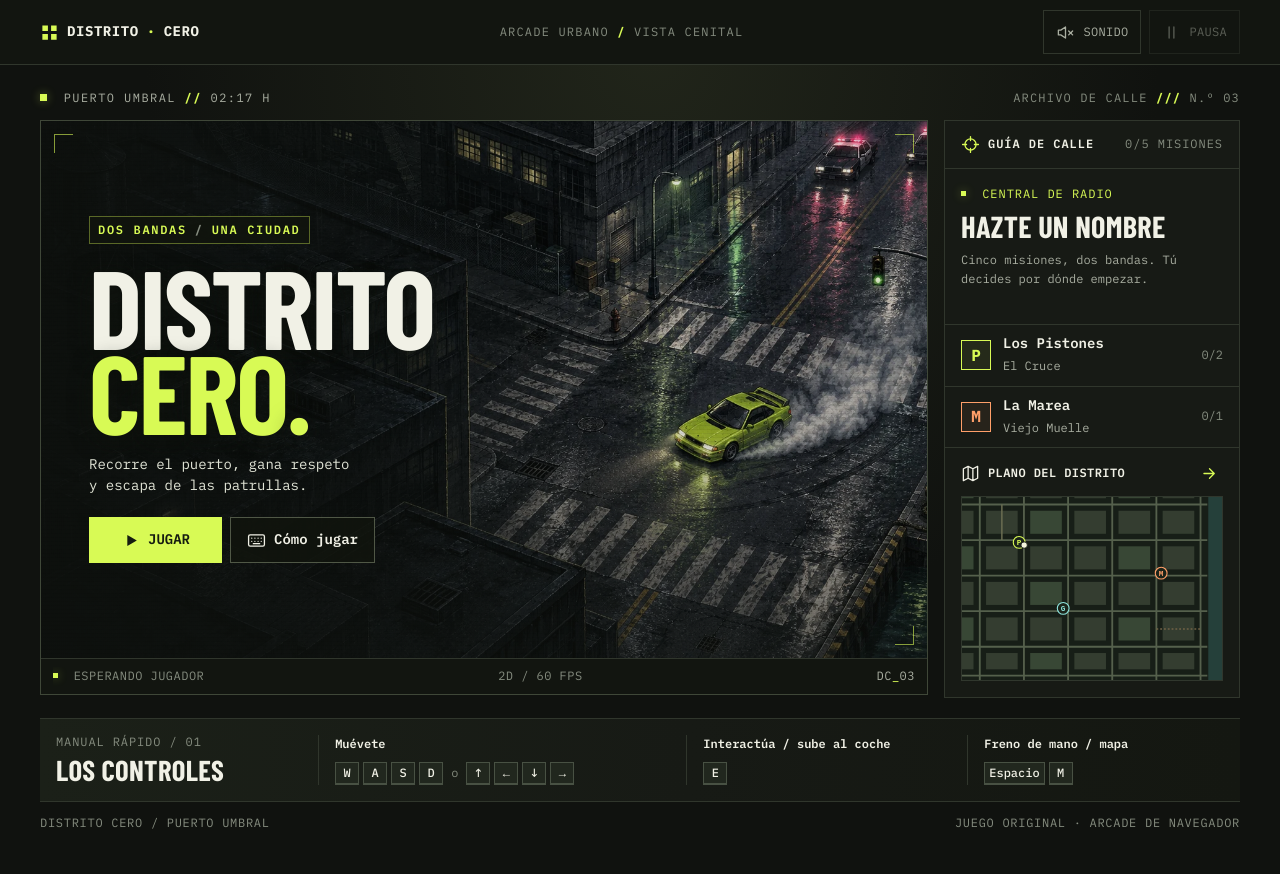
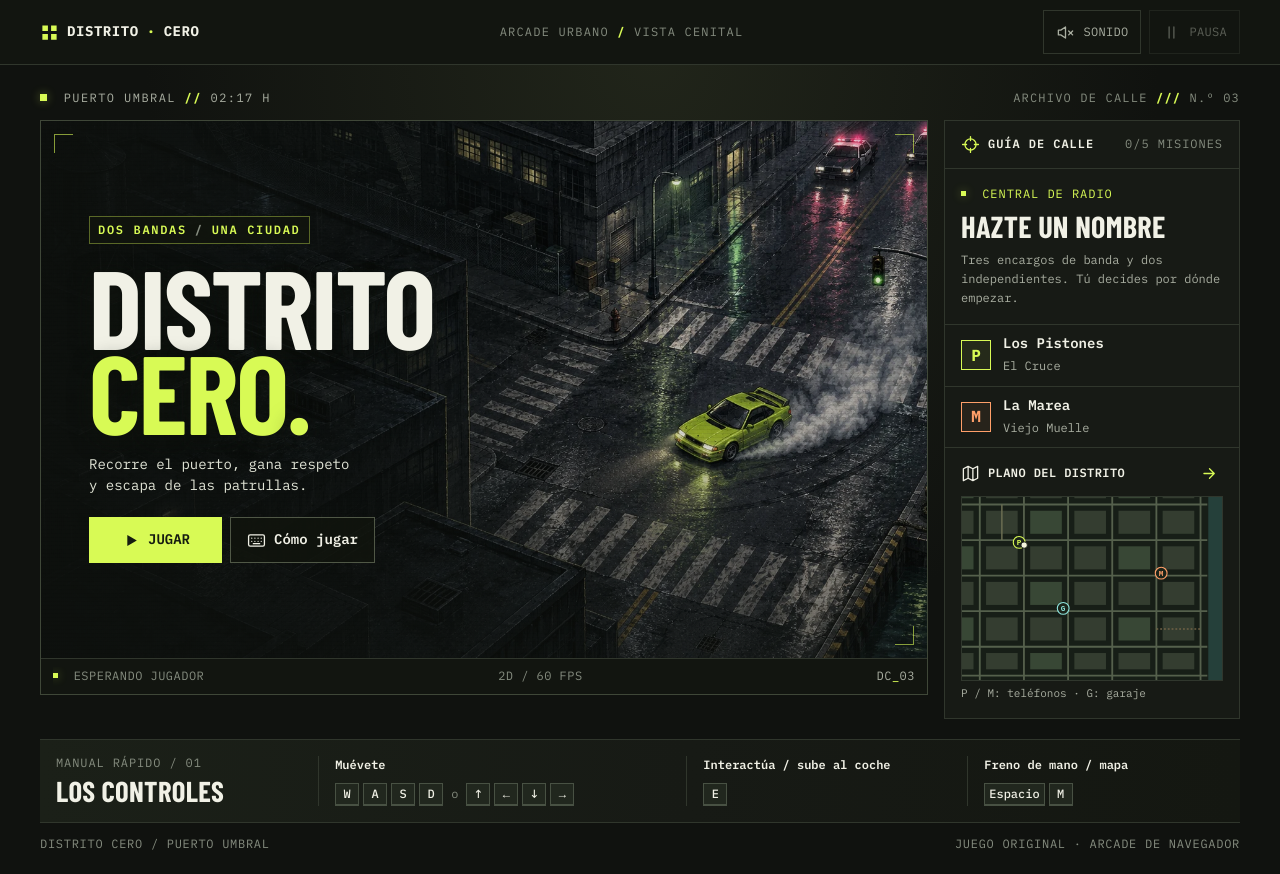
Before and after one commit to xdmanugg/united-gangs, a plain HTML site: page index.html in a window 1280 px wide. Before the commit the page ends 853 px from the top, so only its background shows below. Drawn offline with nearby package versions, Linux system fonts and the light colour scheme; a web font is replaced by a local one.

Commit message:
Separate campaign totals from crew and map information
Co-authored-by: Perplexity <noreply@perplexity.ai>

```diff
--- a/game.js
+++ b/game.js
@@ -859,7 +859,6 @@
     const near=interactable();$('prompt').hidden=!near;
     if(near)set('prompt',`${touchMode()?'ACCIÓN':'E'} · ${near.name}`);
     $('broadcast').hidden=!game.msg||game.time>game.msgUntil;if(!$('broadcast').hidden)set('broadcast',game.msg);
-    set('p-count',`${game.rep.p}/2`);set('m-count',`${game.rep.m}/1`);
     set('campaign-count',`${game.missionDone}/${FINAL_COUNT} MISIONES`);
     for(const [side,hood] of [['p','El Cruce'],['m','Viejo Muelle']]){
       const trust=game.trust[side],tag=$(side+'-rep');
@@ -885,7 +884,7 @@
     }else{
       const title=phase==='title', remaining=FINAL_COUNT-game.missionDone;
       set('brief-title',title?'Hazte un nombre':game.won?'Ciudad libre':'Elige una misión');
-      set('brief-text',title?'Cinco misiones, dos bandas. Tú decides por dónde empezar.':game.won?'Has completado la campaña. La ciudad sigue abierta.':`Queda${remaining===1?'':'n'} ${remaining} ${remaining===1?'misión':'misiones'}. Puedes hacerlas en el orden que quieras.`);
+      set('brief-text',title?'Tres encargos de banda y dos independientes. Tú decides por dónde empezar.':game.won?'Has completado la campaña. La ciudad sigue abierta.':`Queda${remaining===1?'':'n'} ${remaining} ${remaining===1?'misión':'misiones'}. Puedes hacerlas en el orden que quieras.`);
     }
     if(game.waypoint){
       set('mission-distance',`GPS · Garaje · ${Math.round(route?.length??dist(p,GARAGE))} m`);
--- a/index.html
+++ b/index.html
@@ -11,8 +11,8 @@
   <link rel="preconnect" href="https://fonts.gstatic.com" crossorigin>
   <link href="https://fonts.googleapis.com/css2?family=Barlow+Condensed:wght@600;700;800;900&family=IBM+Plex+Mono:wght@400;500;600;700&display=swap" rel="stylesheet">
   <link rel="stylesheet" href="./base.css">
-  <link rel="stylesheet" href="./style.css?v=3">
-  <script src="./game.js?v=3" defer></script>
+  <link rel="stylesheet" href="./style.css?v=3.1">
+  <script src="./game.js?v=3.1" defer></script>
 </head>
 <body>
   <a class="skip" href="#stage">Saltar al juego</a>
@@ -92,17 +92,18 @@
         <div id="brief" class="guide-intro">
           <div class="small-tag"><i></i> CENTRAL DE RADIO</div>
           <h2 id="brief-title">Hazte un nombre</h2>
-          <p id="brief-text">Cinco misiones, dos bandas. Tú decides por dónde empezar.</p>
+          <p id="brief-text">Tres encargos de banda y dos independientes. Tú decides por dónde empezar.</p>
           <span id="mission-distance" class="distance" hidden></span>
         </div>
-        <div class="crews">
-          <div class="crew"><i class="crew-mark lime">P</i><div><strong>Los Pistones</strong><span id="p-rep">El Cruce</span></div><span id="p-count">0/2</span></div>
-          <div class="crew"><i class="crew-mark orange">M</i><div><strong>La Marea</strong><span id="m-rep">Viejo Muelle</span></div><span id="m-count">0/1</span></div>
+        <div class="crews" aria-label="Bandas del distrito">
+          <div class="crew"><i class="crew-mark lime">P</i><div><strong>Los Pistones</strong><span id="p-rep">El Cruce</span></div></div>
+          <div class="crew"><i class="crew-mark orange">M</i><div><strong>La Marea</strong><span id="m-rep">Viejo Muelle</span></div></div>
         </div>
         <div id="reward" class="reward" hidden><span>FAVOR DE BANDA</span><strong id="reward-name"></strong></div>
         <div class="guide-map">
           <div class="guide-map-head"><span><svg class="icon"><use href="#i-map"/></svg> PLANO DEL DISTRITO</span><button id="map-btn" type="button" aria-label="Abrir plano del distrito" title="Abrir plano (M)"><svg class="icon"><use href="#i-arrow"/></svg></button></div>
-          <svg id="mini" viewBox="0 0 2120 1680" preserveAspectRatio="xMidYMid slice" role="img" aria-label="Mapa de Puerto Umbral"></svg>
+          <svg id="mini" viewBox="0 0 2120 1680" preserveAspectRatio="xMidYMid slice" role="img" aria-label="Mapa de Puerto Umbral" aria-describedby="mini-caption"></svg>
+          <div class="map-caption" id="mini-caption">P / M: teléfonos · G: garaje</div>
         </div>
       </aside>
     </div>
--- a/style.css
+++ b/style.css
@@ -48,9 +48,9 @@ h1,h2,p{margin:0}
 .guide-intro h2,.field-label h2{font-family:var(--font-display);font-size:var(--mid);font-weight:800;line-height:1;text-transform:uppercase;margin:var(--s2) 0 var(--s2);letter-spacing:.01em}
 .guide-intro p{color:var(--muted);font-size:var(--xs);line-height:1.6}.distance{display:block;color:var(--acid);margin-top:var(--s2);font-size:var(--xs)}
 .crews{border-block:1px solid var(--line)}
-.crew{min-height:61px;display:grid;grid-template-columns:30px 1fr auto;gap:var(--s3);align-items:center;padding:var(--s2) var(--s4)}
+.crew{min-height:61px;display:grid;grid-template-columns:30px 1fr;gap:var(--s3);align-items:center;padding:var(--s2) var(--s4)}
 .crew+.crew{border-top:1px solid var(--line)}
-.crew strong{display:block;font-size:var(--sm);font-weight:600}.crew span{color:var(--muted);font-size:var(--xs)}.crew>span{color:var(--dim)}
+.crew strong{display:block;font-size:var(--sm);font-weight:600}.crew span{color:var(--muted);font-size:var(--xs)}
 .crew span[data-rapport="hostile"]{color:var(--red)}.crew span[data-rapport="ally"]{color:var(--acid)}
 .crew-mark{display:grid;place-items:center;font-style:normal;height:30px;font-size:var(--base);font-weight:700;border:1px solid currentColor}.lime{color:var(--acid);background:#d8fa5512}.orange{color:var(--ember);background:#ff9f6912}
 .reward{border-bottom:1px solid var(--line);padding:var(--s2) var(--s4);display:grid;gap:var(--s1);font-size:var(--xs);background:#202719}
@@ -59,6 +59,7 @@ h1,h2,p{margin:0}
 .guide-map-head{display:flex;align-items:center;justify-content:space-between;color:var(--muted);font-size:var(--xs);letter-spacing:.035em;gap:var(--s1)}
 .guide-map-head button{display:grid;place-items:center;width:44px;height:44px;border:1px solid transparent;background:none;color:var(--acid);padding:0;margin-right:calc(-1 * var(--s2))}
 #mini{width:100%;height:clamp(104px,9vw,145px);flex:1;max-height:185px;background:#101510;border:1px solid #30372d}
+.map-caption{padding-top:var(--s1);color:var(--muted);font-size:.6875rem}
 .fieldguide{display:grid;grid-template-columns:1.02fr 1.35fr 1.03fr 1fr;align-items:center;margin-top:var(--s5);border-block:1px solid var(--line);padding-block:var(--s3);background:linear-gradient(90deg,#1b2018,#171a15 54%,#141711)}
 .field-label,.control{padding-inline:var(--s4)}.field-label>span{font-size:var(--xs);letter-spacing:.075em;color:var(--dim)}.field-label h2{margin:var(--s1) 0;font-size:clamp(1.5rem,2.3vw,1.8rem)}
 .control{border-left:1px solid var(--line);min-width:0}.control strong{display:block;font-size:var(--xs);font-weight:600;margin-bottom:var(--s2)}.control>div{display:flex;align-items:center;gap:var(--s1);flex-wrap:wrap}.control div>span{color:var(--dim);font-size:var(--xs);padding-inline:var(--s1)}
```
